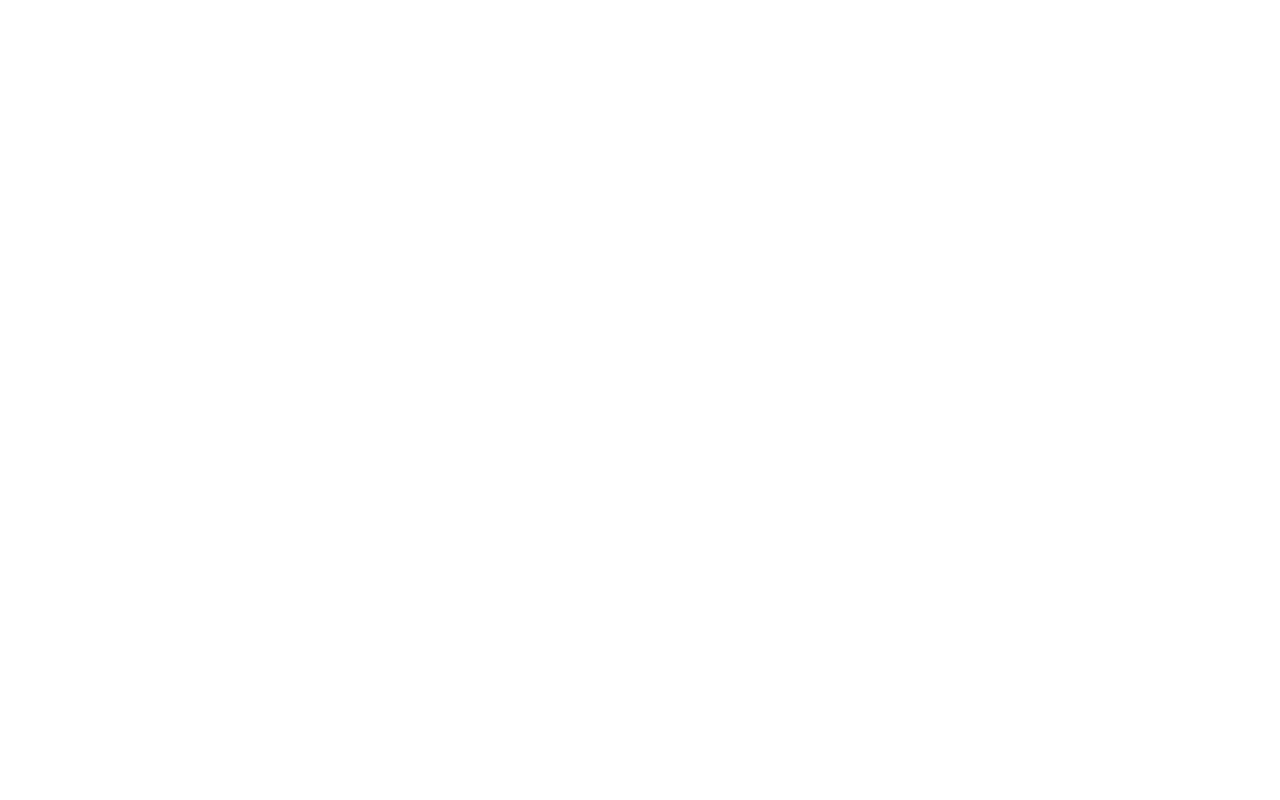
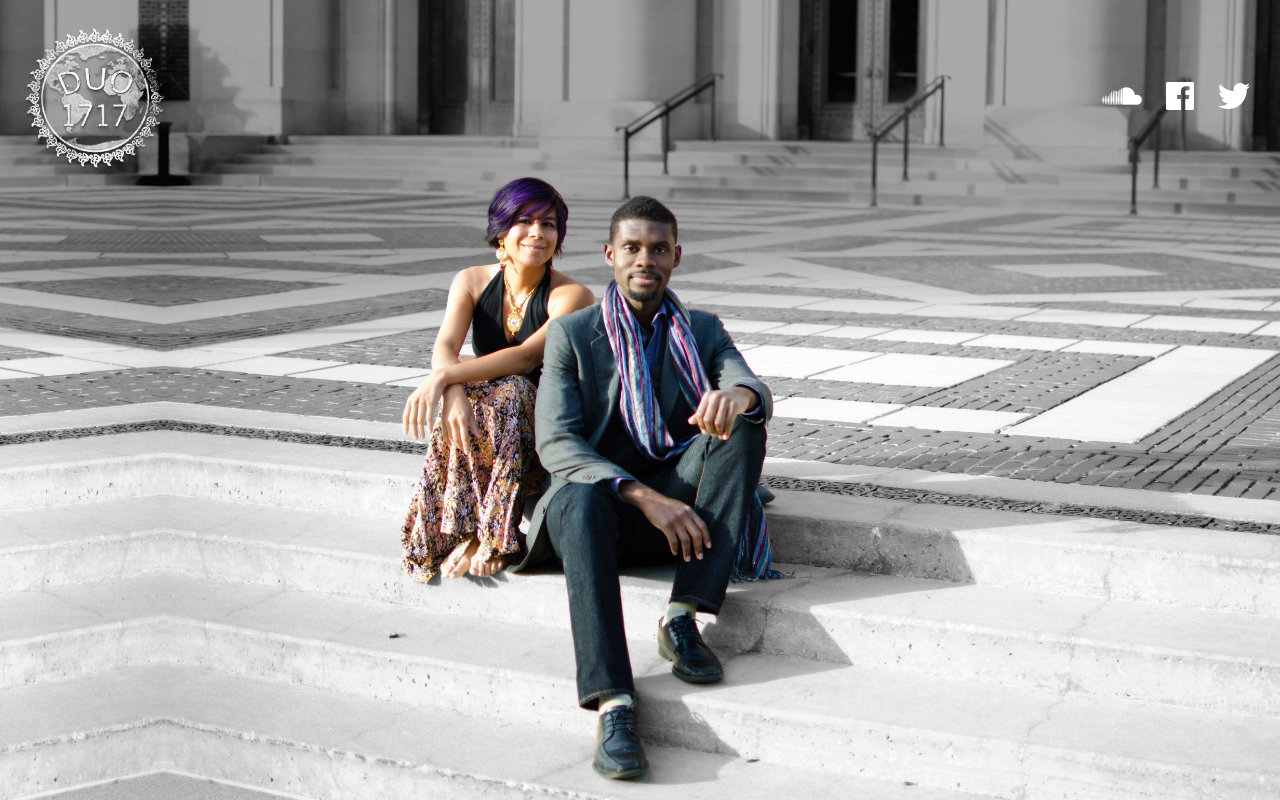
Before and after one commit to mrankin25/duo17, a website: page Dist/index.html in a window 1280 px wide. Drawn offline with Linux system fonts and the light colour scheme.

Commit message:
pre-sass

```diff
--- a/Dist/index.html
+++ b/Dist/index.html
@@ -4,9 +4,31 @@
     <meta charset="UTF-8">
     <meta name="viewport" content="width=device-width, initial-scale=1.0">
     <meta http-equiv="X-UA-Compatible" content="ie=edge">
-    <title>Document</title>
+    <link rel="stylesheet" href="style.css">
+    <link rel="stylesheet" href="https://use.fontawesome.com/releases/v5.3.1/css/all.css" integrity="sha384-mzrmE5qonljUremFsqc01SB46JvROS7bZs3IO2EmfFsd15uHvIt+Y8vEf7N7fWAU" crossorigin="anonymous">
+    <title>Duo1717</title>
 </head>
 <body>
+    <div class="home">
+        <header class="showcase">
+            <div class="content">
+                <img src="/Dist/assets/logo.png" alt="Duo1717" class="logo">
+                <!-- <div class="title">Welcome</div> -->
+                <!-- <div class="text">Lorem ipsum dolor, sit amet consectetur adipisicing elit. Libero, fugit!</div> -->
+                <div class="social">
+                    <i class="fab fa-soundcloud fa-2x"></i>
+                    <i class="fab fa-facebook fa-2x"></i>
+                    <i class="fab fa-twitter fa-2x"></i>
+                </div>
+            </div>
+        </header>
 
+        <!-- Panels -->
+        <section class="panels">
+            <div class="container grid-5">
+
+            </div>
+        </section>
+    </div>
 </body>
 </html>
--- /dev/null
+++ b/Dist/style.css
@@ -0,0 +1,34 @@
+body {
+    margin: 0;
+    color: #ffffff;
+    font-family: 'Segoe UI', Tahoma, Geneva, Verdana, sans-serif;
+}
+
+
+
+.home {
+    height: 100vh;
+    width: 100%;
+    background-image:url(/Dist/assets/home.jpg);
+    background-size: cover;
+    background-repeat: no-repeat;
+    background-position: center;
+    display: block;
+    /* filter: blur(10px);
+    -webkit-filter: blur(10px); */
+    transition: all 1000ms;
+}
+
+.logo {
+    height: 150px;
+    margin-top: 25px;
+    margin-left: 20px;
+    float: left;
+}
+.social {
+    /* height: 150px; */
+    margin-top: 80px;
+    margin-right: 20px;
+    float: right;
+    letter-spacing: 10px;
+}
```
Also changed, not shown: Dist/assets/home.jpg (added), Dist/assets/logo.png (added), Dist/styles.css (deleted).
